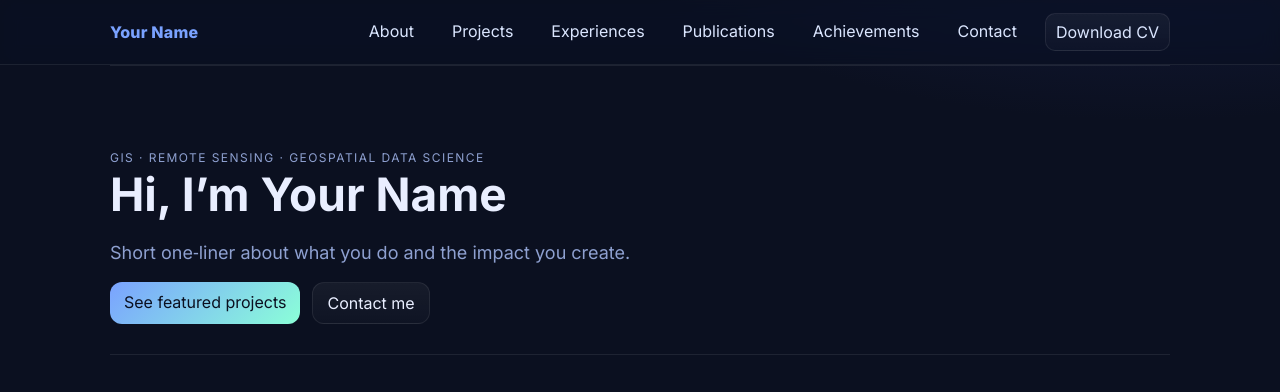
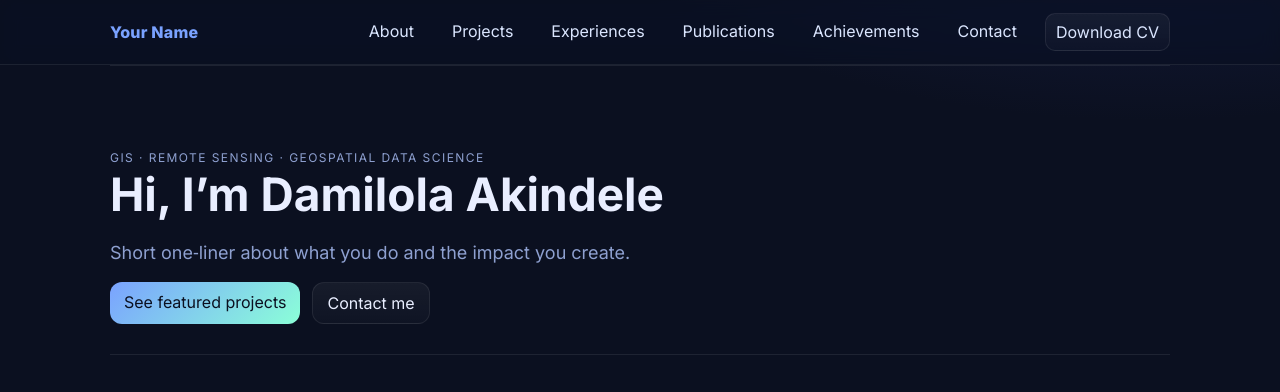
Before and after one commit to Damkez/damilolaakindele.github.io, a plain HTML site: page index.html in a window 1280 px wide. Shown: the top 392 px of the page. Drawn offline with Linux system fonts and the light colour scheme.

Commit message:
Update index.html
updated name

```diff
--- a/index.html
+++ b/index.html
@@ -80,7 +80,7 @@
     <section class="hero">
       <div>
         <span class="eyebrow">GIS · Remote Sensing · Geospatial Data Science</span>
-        <h1>Hi, I’m Your Name</h1>
+        <h1>Hi, I’m Damilola Akindele</h1>
         <p class="subtitle">Short one‑liner about what you do and the impact you create.
         </p>
         <div class="actions">
```
